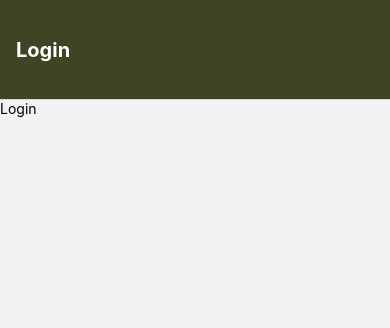
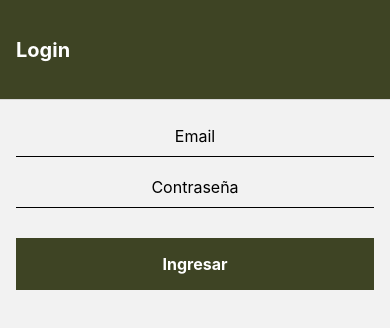
Before and after one commit to exithial/agrovid, a React Native app: screen /Login in a window 390 px wide. Shown: the top 328 px of the page. Built offline with nearby package versions, Linux system fonts and the light colour scheme; no server answers.

Commit message:
✨ Se agrega login y logout

```diff
--- a/components/Header.js
+++ b/components/Header.js
@@ -1,23 +1,35 @@
 import React from "react";
-import { Text, View } from "react-native";
-import PropTypes from "prop-types";
+import { Text, View, TouchableOpacity } from "react-native";
+import { AntDesign } from "@expo/vector-icons";
+import { firebase } from "../config";
 
 const Header = ({ title }) => {
+  const user = firebase.auth().currentUser;
+
+  async function logout() {
+    await firebase.auth().signOut();
+  }
+
   return (
-    <View>
+    <View
+      style={{
+        width: "100%",
+        flexDirection: "row",
+        justifyContent: "space-between",
+      }}
+    >
+      {user && <View style={{ width: 50 }} />}
       <Text style={{ fontWeight: "bold", fontSize: 20, color: "#fff" }}>
         {title}
       </Text>
+      {user && (
+        <TouchableOpacity onPress={() => logout()}>
+          <View style={{ width: 50 }}>
+            <AntDesign name="logout" size={24} color="white" />
+          </View>
+        </TouchableOpacity>
+      )}
     </View>
   );
 };
-
-Header.propTypes = {
-  title: PropTypes.string,
-};
-
-Header.defaultProps = {
-  title: "",
-};
-
 export default Header;
--- a/package.json
+++ b/package.json
@@ -18,7 +18,8 @@
     "react-native": "0.72.6",
     "react-native-gesture-handler": "~2.12.0",
     "react-native-safe-area-context": "4.6.3",
-    "react-native-screens": "~3.22.0"
+    "react-native-screens": "~3.22.0",
+    "@expo/vector-icons": "^13.0.0"
   },
   "devDependencies": {
     "@babel/core": "^7.20.0"
--- a/src/Login.js
+++ b/src/Login.js
@@ -1,14 +1,76 @@
-import React from "react";
-import { Text, View } from "react-native";
+import React, { useState } from "react";
+import {
+  Text,
+  View,
+  TouchableOpacity,
+  TextInput,
+  StyleSheet,
+} from "react-native";
+import { useNavigation } from "@react-navigation/native";
+import { firebase } from "../config";
 
 const Login = () => {
+  const navigation = useNavigation();
+  const [email, setEmail] = useState("");
+  const [password, setPassword] = useState("");
+
+  async function loginUser() {
+    try {
+      await firebase.auth().signInWithEmailAndPassword(email, password);
+    } catch (error) {
+      alert(error.message);
+    }
+  }
+
   return (
-    <View>
-      <Text>Login</Text>
+    <View style={styles.container}>
+      <TextInput
+        style={styles.textInput}
+        placeholder="Email"
+        onChangeText={(text) => setEmail(text)}
+        autoCapitalize="none"
+        autoCorrect={false}
+        value={email}
+      />
+      <TextInput
+        style={styles.textInput}
+        placeholder="Contraseña"
+        onChangeText={(text) => setPassword(text)}
+        autoCapitalize="none"
+        autoCorrect={false}
+        secureTextEntry
+        value={password}
+      />
+      <TouchableOpacity style={styles.button} onPress={() => loginUser()}>
+        <Text style={styles.buttonText}>Ingresar</Text>
+      </TouchableOpacity>
     </View>
   );
 };
 
-Login.defaultProps = {};
+const styles = StyleSheet.create({
+  container: { padding: 16, flex: 1, alignItems: "center" },
+  textInput: {
+    padding: 10,
+    width: "100%",
+    fontSize: 16,
+    borderBottomWidth: 1,
+    borderBottomColor: "#000",
+    marginBottom: 10,
+    textAlign: "center",
+  },
+  button: {
+    marginTop: 20,
+    width: "100%",
+    backgroundColor: "#3E4424",
+    padding: 16,
+  },
+  buttonText: {
+    fontSize: 16,
+    fontWeight: "bold",
+    color: "#fff",
+    textAlign: "center",
+  },
+});
 
 export default Login;
```
